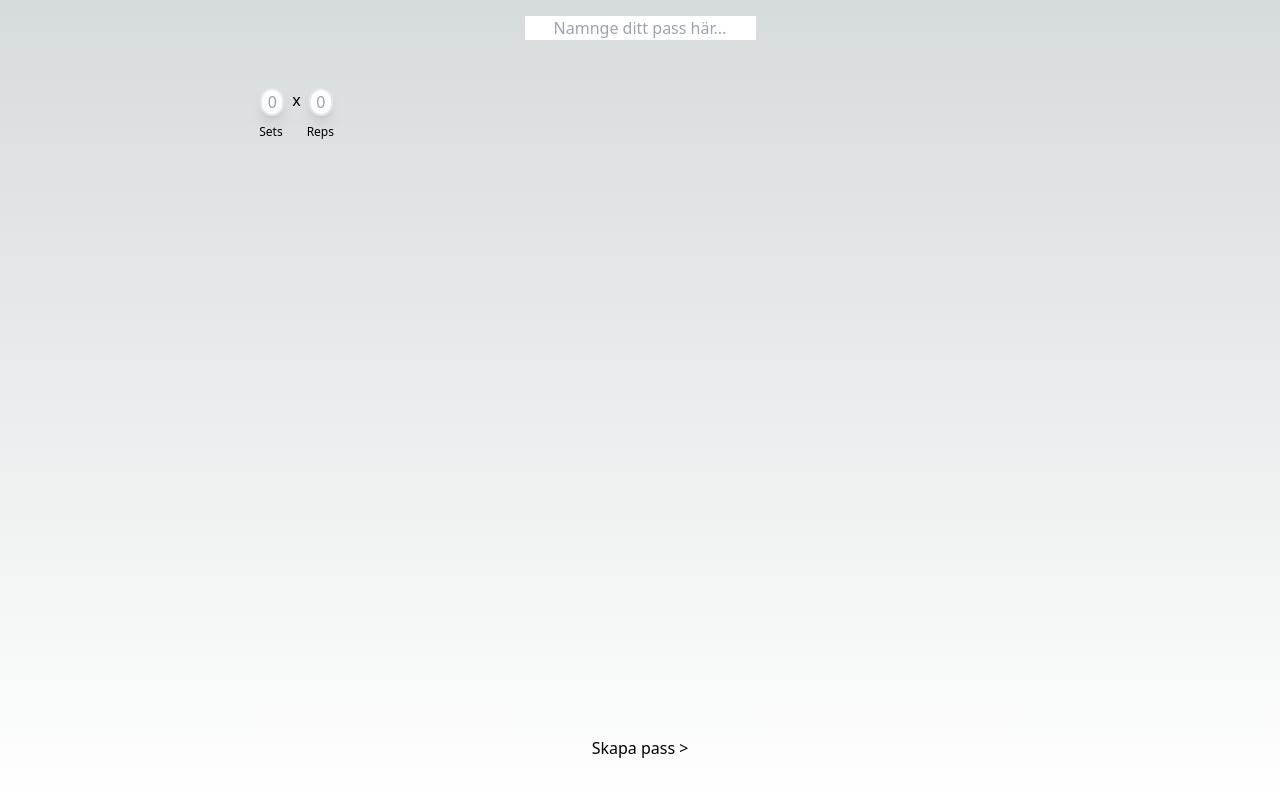
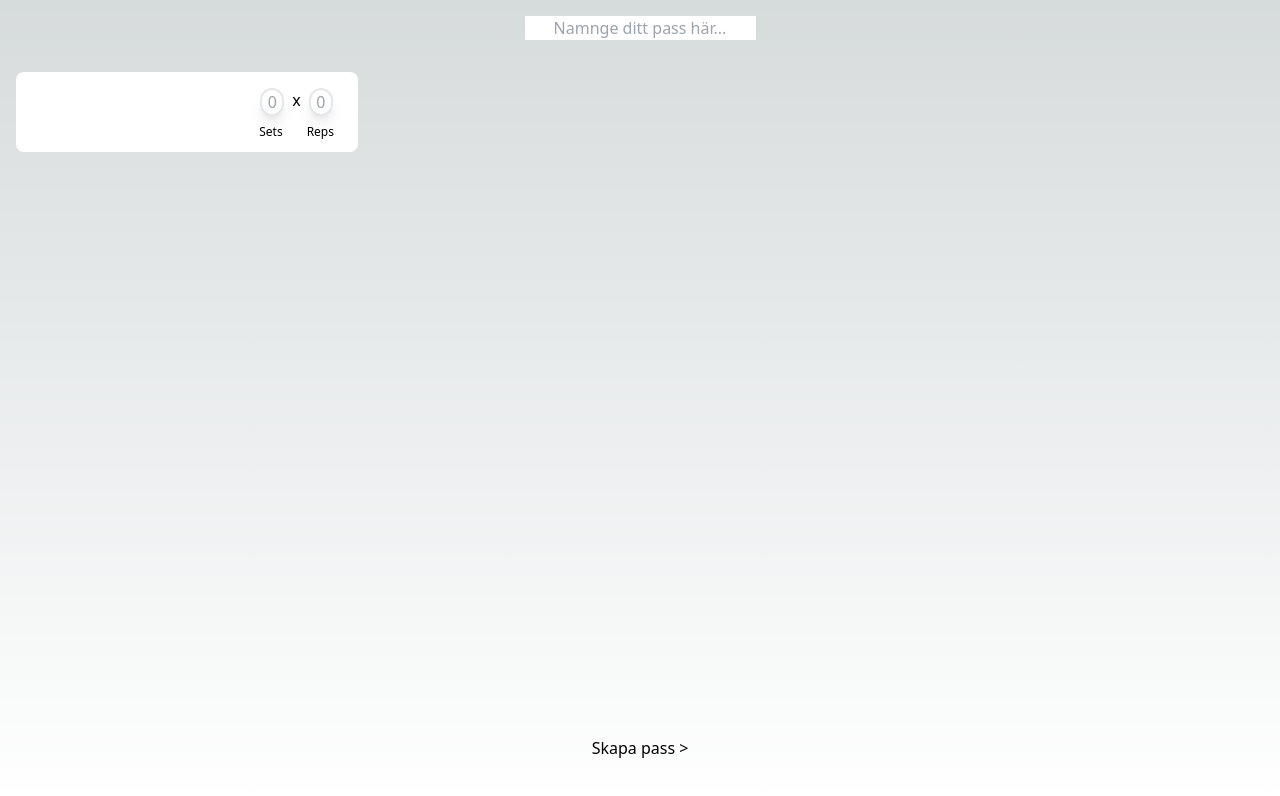
Before and after one commit to pernillakack/lift, a Next.js app: page /set_reps in a window 1280 px wide. Shown: the top 796 px of the page. Built offline with nearby package versions, Linux system fonts and the light colour scheme.

Commit message:
corrected syntax in tailwind to get the colors

```diff
--- a/Components/button.tsx
+++ b/Components/button.tsx
@@ -2,7 +2,7 @@ import React from "react"
 
 const Button = (props: { text: string | number | boolean | React.ReactElement<any, string | React.JSXElementConstructor<any>> | React.ReactFragment | React.ReactPortal | null | undefined }) =>{
     return(
-        <button className=" text-[color:white] text-x+l bg-ourRed font-bold py-2 px-8 rounded">
+        <button className=" text-[color:white] text-x+l bg-ourcolor-red font-bold py-2 px-8 rounded">
             {props.text}
         </button>
     )
--- a/Components/excerciseCard.tsx
+++ b/Components/excerciseCard.tsx
@@ -31,7 +31,7 @@ const ExerciseCard = () => {
     (element) => (
       <div className=' m-4'>
       <li key={`${element.id}`}>
-        <div onClick={() => handleExercise(element)} id='card' className={`flex justify-between px-4 py-4 h-20 ${isColored[element.id] ?" bg-ourGreen" : " bg-ourWhite"} rounded-lg shadow-[4px 5px 15px rgba(0,0,0,0.07)] w-[342px] left-[20px] top-[20px]`}>
+        <div onClick={() => handleExercise(element)} id='card' className={`flex justify-between px-4 py-4 h-20 ${isColored[element.id] ?" bg-ourcolor-green" : " bg-ourcolor-white"} rounded-lg shadow-[4px 5px 15px rgba(0,0,0,0.07)] w-[342px] left-[20px] top-[20px]`}>
           <div id='info' className='block'>{`${element.exercise}`}
             <div id='muskelgrupp' className=' py-2 w-24 h-4 not-italic font-normal text-xs leading-4'>{`${element.muscleGroup}`}</div>
           </div>
--- a/pages/minaPass.tsx
+++ b/pages/minaPass.tsx
@@ -64,18 +64,7 @@ import { MongoClient } from "mongodb";
 import { InferGetStaticPropsType } from "next";
 import { ObjectId } from "mongodb";
 import Button from '@/Components/button';
-
-export type Workout = {
-    musclegroup: string;
-    _id: number;
-    weight: number;
-    name: string;
-    exercise: string;
-    reps: number;
-    sets: number
-    };
-
-
+import { Workout } from '@/types/workout';
 
 export const getStaticProps: GetStaticProps = async (context) => {
         const mongoClient = new MongoClient(
@@ -115,10 +104,11 @@ return (
      <br /> <br />
       {workouts.map((workout: Workout) => {
      return (
+      <div>
+      <h1>Mina Pass</h1>
+        <div key={workout._id}>
 
-        <div key={workout._id}>
-            <h1>Mina Pass</h1>
-            <br />
+
             <Button text={workout.name}></Button>
           {/*  <p>{workout.name}</p>
             <p>{workout.musclegroup}</p>
@@ -128,12 +118,13 @@ return (
 
 
         </div>
-
+        </div>
         );
 
 })}
 </div>
  </div>
+
 </>
 
 );
--- a/tailwind.config.js
+++ b/tailwind.config.js
@@ -9,17 +9,19 @@ module.exports = {
     "./src/**/*.{js,ts,jsx,tsx}",
   ],
   theme: {
-    backgroundColor: {
-    'ourRed' : '#DD0000',
-    'ourGreen' : '#E1FFDE',
-    'ourWhite' : '#FFFFFF'
-    },
+
     textColor: theme =>('colors'),
   textColor: {
    'primary': '#5A5A5A'},
 
    extend: {
-
+    colors: {
+    ourcolor: {
+      red : '#DD0000',
+      green : '#E1FFDE',
+      white : '#FFFFFF'
+      },
+    }
    },
  },
  plugins: [],
```
